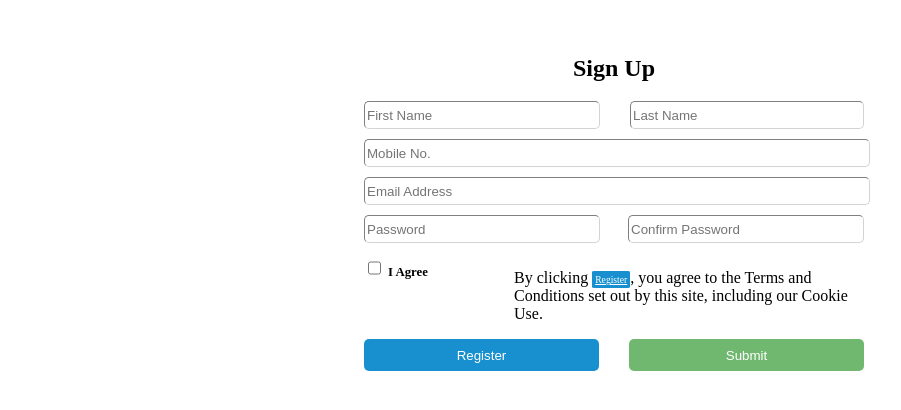
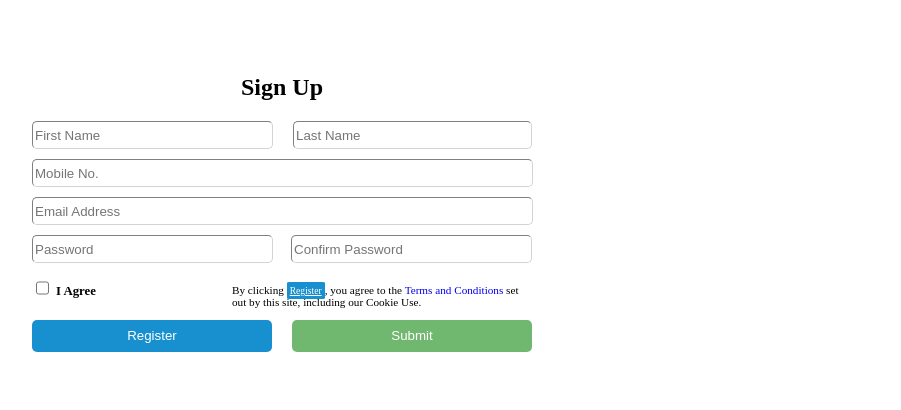
Before and after one commit to benhsieh-dev/customer-orders-rankings, a plain HTML site: page index.html in a window 1280 px wide. Shown: the part 200-610 px from the top of the page, without its empty margins (26-927 px from the left). Drawn offline with Linux system fonts and the light colour scheme.

Commit message:
Update sign up form

```diff
--- a/index.html
+++ b/index.html
@@ -8,13 +8,13 @@
     <link rel="stylesheet" href="./styles/styles.css" />
   </head>
   <body>
-    <main id="app">
+    <main class="app">
       <form action="" method="POST">
         <h2 id="assigment-title">Sign Up</h1>
 
         <div class="name">
-          <input type="text" id="first-name" placeholder="First Name" />
-          <input type="text" id="last-name" placeholder="Last Name" />
+            <input type="text" id="first-name" placeholder="First Name" />
+            <input type="text" id="last-name" placeholder="Last Name" />
         </div>
 
         <div>
@@ -37,7 +37,7 @@
           </div>
           <div id="terms">
             <p>
-              By clicking <a href="www.google.com" id="register-anchor">Register</a>, you agree to the Terms and Conditions set out by
+              By clicking <a href="www.google.com" id="register-anchor">Register</a>, you agree to the <a href="www.yahoo.com" class="terms-and-conditions">Terms and Conditions </a> set out by
               this site, including our Cookie Use.
             </p>
           </div>
--- a/styles/styles.css
+++ b/styles/styles.css
@@ -1,4 +1,4 @@
-#app {
+.app {
     display: flex;
     flex-direction: column;
     justify-content: center;
@@ -11,6 +11,12 @@ form {
     width: 500px;
 }
 
+form {
+    width: 500px;
+    padding: 40px;
+    border-radius: 10px;
+}
+
 input {
     height: 3vh;
     border-color: #d3d3d3;
@@ -19,13 +25,17 @@ input {
     margin-bottom: 10px;
 }
 
+input[type='button'] {
+    cursor: pointer;
+}
+
 input[type='checkbox'] {
     vertical-align: middle;
     position: relative;
 }
 
 input:focus {
-    outline: none !important;
+    outline: none;
     border-color: #87ceeb;
     box-shadow: 0 0 5px #87ceeb;
 }
@@ -33,7 +43,6 @@ input:focus {
 #agree {
     font-weight: bold;
     font-size: 0.8rem;
-    margin-bottom: 10px;
 }
 
 #agreement {
@@ -47,18 +56,18 @@ input:focus {
 }
 
 #first-name {
-    width: 46%;
+    width: 47%;
 }
 
 #last-name {
-    width: 46%;
-    padding-right: 0 !important;
-    margin-right: 0 !important;
+    width: 47%;
+    padding-right: 0;
+    margin-right: 0;
 }
 
 #password,
 #confirm-password {
-    width: 46%;
+    width: 47%;
 }
 
 #register-anchor {
@@ -73,7 +82,7 @@ input:focus {
 #register-button {
     background-color: rgb(24, 144, 207);
     border: none;
-    width: 47%;
+    width: 48%;
     height: 4vh;
     color: #ffffff;
 }
@@ -81,13 +90,14 @@ input:focus {
 #submit-button {
     background-color: rgb(112, 184, 112);
     border: none;
-    width: 47%;
+    width: 48%;
     height: 4vh;
     color: #ffffff;
 }
 
 #terms {
-    width: 70%;
+    width: 60%;
+    font-size: 0.7rem;
 }
 
 .buttons {
@@ -101,10 +111,18 @@ input:focus {
     display: flex;
     flex-direction: row;
     justify-content: space-between;
-    margin-right: 0%;
-    padding-right: 0%;
 }
 
 .input-width {
-    width: 100%;
+    width: 99%;
 }
+
+.terms-and-conditions {
+    text-decoration: none;
+}
+
+@media (min-width: 300px) {
+    .app {
+        max-width: 600px;
+    }
+}
```
